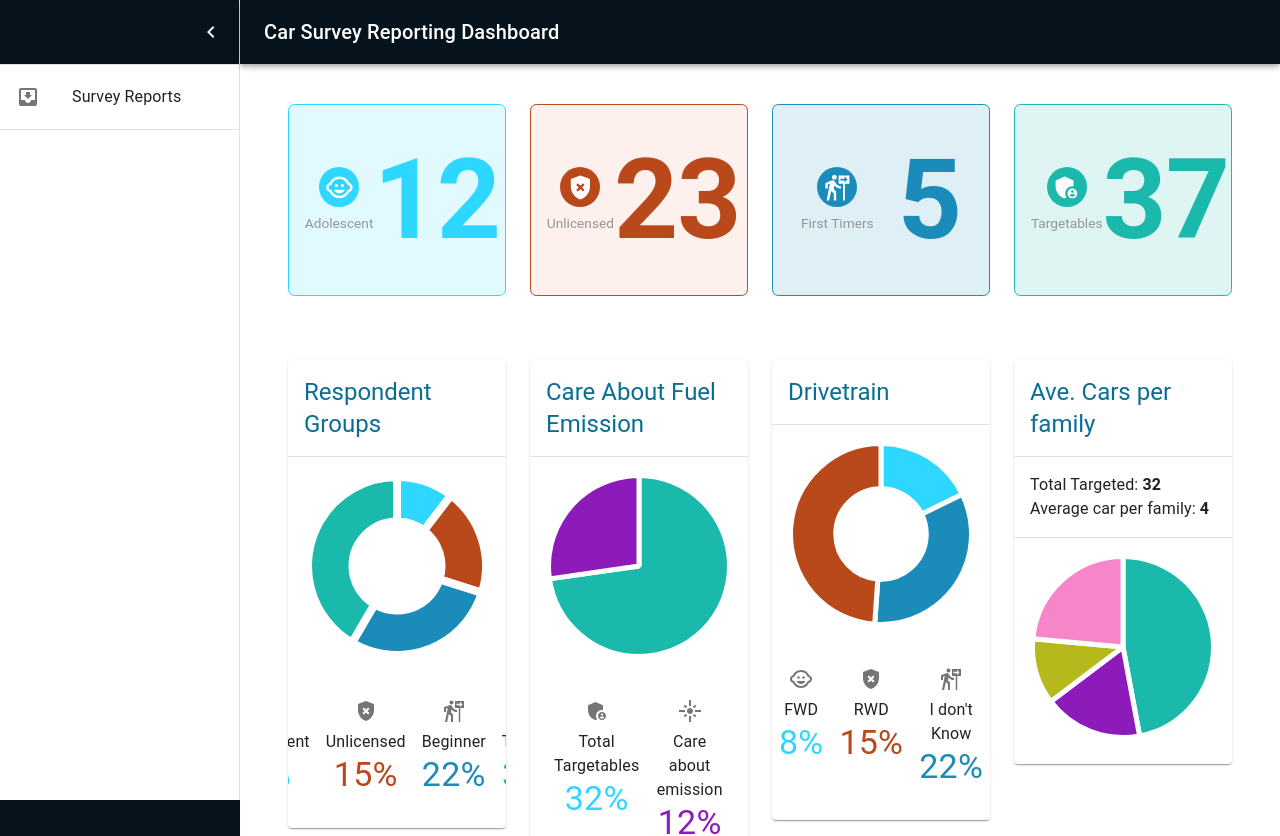
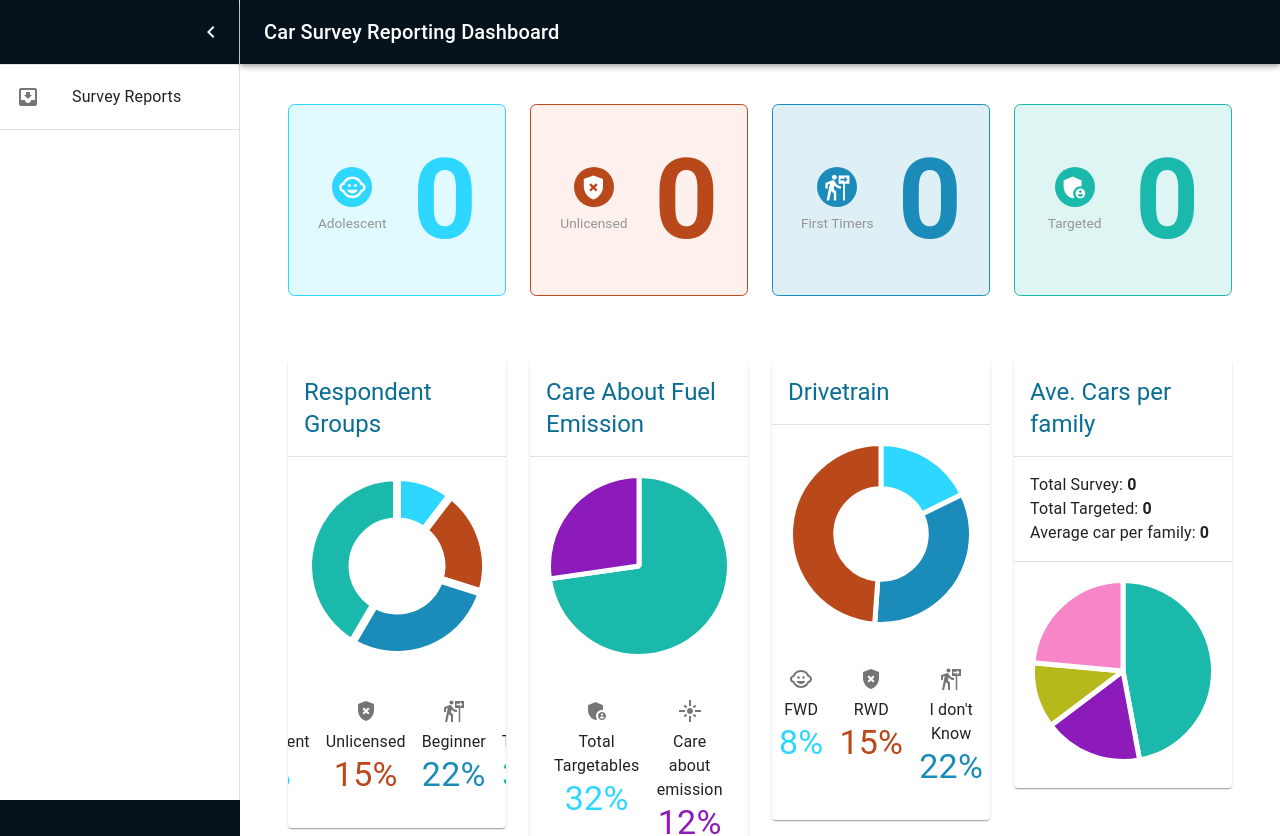
Before and after one commit to cziem/carsurvey, a React (Create React App) app: page /overview in a window 1280 px wide. Shown: the top 836 px of the page. Built offline with nearby package versions, Linux system fonts and the light colour scheme.

Commit message:
Generate basic data analysis

```diff
--- a/src/components/Charts/AverageCarPerFamily.tsx
+++ b/src/components/Charts/AverageCarPerFamily.tsx
@@ -9,12 +9,34 @@ import {
 } from "@mui/material"
 import React from "react"
 import { Pie } from "react-chartjs-2"
+import { TDBPayload } from "../../types/type"
+import { getSurveys } from "../../utils/database"
 
 interface IProps {
   [x: string]: any
 }
 const AverageCarPerFamily = (props: IProps) => {
   const theme = useTheme()
+  const [survey, setSurvey] = React.useState<TDBPayload[]>([])
+
+  React.useEffect(() => {
+    const data = getSurveys()
+    setSurvey(data)
+  }, [])
+
+  const totalTargeted = () =>
+    survey.filter((item) => item.beginner?.toLowerCase().includes("no")).length
+
+  const averageCarPerFamily = () => {
+    let data = survey.filter((item) =>
+      item.beginner?.toLowerCase().includes("no")
+    )
+    return data.reduce((runningTotal, item) => {
+      let total = runningTotal + Number(item?.carSize)
+
+      return Math.round(total / data.length)
+    }, 0)
+  }
 
   const data = {
     datasets: [
@@ -65,10 +87,13 @@ const AverageCarPerFamily = (props: IProps) => {
           }}
         >
           <Typography variant="body1">
-            Total Targeted: <strong>32</strong>
+            Total Survey: <strong>{survey.length}</strong>
           </Typography>
           <Typography variant="body1">
-            Average car per family: <strong>4</strong>
+            Total Targeted: <strong>{totalTargeted()}</strong>
+          </Typography>
+          <Typography variant="body1">
+            Average car per family: <strong>{averageCarPerFamily()}</strong>
           </Typography>
         </Box>
       </CardContent>
--- a/src/pages/AdminDashboard/index.tsx
+++ b/src/pages/AdminDashboard/index.tsx
@@ -10,8 +10,39 @@ import RespondentsGrouping from "../../components/Charts/RespondentsGrouping"
 import FuelEmission from "../../components/Charts/FuelEmission"
 import Drivetrain from "../../components/Charts/Drivetrain"
 import AverageCarPerFamily from "../../components/Charts/AverageCarPerFamily"
+import { getSurveys } from "../../utils/database"
+import { TDBPayload } from "../../types/type"
 
 const AdminDashboard = () => {
+  const [survey, setSurvey] = React.useState<TDBPayload[]>([])
+
+  React.useEffect(() => {
+    const data = getSurveys()
+    setSurvey(data)
+  }, [])
+
+  // Get OverviewSummary
+  const getOverviewSummary = (type: string) => {
+    if (type === "adolescent") {
+      return survey.filter((item) => +item.age < 18).length
+    }
+    if (type === "unlicensed") {
+      return survey.filter((item) =>
+        item.licensed?.toLowerCase().includes("no")
+      ).length
+    }
+    if (type === "beginner") {
+      return survey.filter((item) =>
+        item.beginner?.toLowerCase().includes("yes")
+      ).length
+    }
+    if (type === "targeted") {
+      return survey.filter((item) =>
+        item.beginner?.toLowerCase().includes("no")
+      ).length
+    }
+  }
+
   return (
     <AuthLayout>
       <Wrapper>
@@ -24,7 +55,9 @@ const AdminDashboard = () => {
               </Icon>
             </div>
             <div className="total">
-              <Typography variant="h2">12</Typography>
+              <Typography variant="h2">
+                {getOverviewSummary("adolescent")}
+              </Typography>
             </div>
           </Grid>
           <Grid item className="unlicensed">
@@ -35,7 +68,9 @@ const AdminDashboard = () => {
               </Icon>
             </div>
             <div className="total">
-              <Typography variant="h2">23</Typography>
+              <Typography variant="h2">
+                {getOverviewSummary("unlicensed")}
+              </Typography>
             </div>
           </Grid>
           <Grid item className="first-timer">
@@ -46,18 +81,22 @@ const AdminDashboard = () => {
               </Icon>
             </div>
             <div className="total">
-              <Typography variant="h2">5</Typography>
+              <Typography variant="h2">
+                {getOverviewSummary("beginner")}
+              </Typography>
             </div>
           </Grid>
           <Grid item className="target">
             <div className="info">
-              <Typography variant="h5">Targetables</Typography>
+              <Typography variant="h5">Targeted</Typography>
               <Icon className="icon">
                 <AdminPanelSettingsIcon />
               </Icon>
             </div>
             <div className="total">
-              <Typography variant="h2">37</Typography>
+              <Typography variant="h2">
+                {getOverviewSummary("targeted")}
+              </Typography>
             </div>
           </Grid>
         </Grid>
--- a/src/utils/database.ts
+++ b/src/utils/database.ts
@@ -1,4 +1,6 @@
-export const saveToDB = (payload: any) => {
+import { TDBPayload } from "./../types/type.d"
+
+export const saveToDB = (payload: TDBPayload) => {
   let responseList: any = localStorage.getItem("survey") || '""'
   responseList = JSON.parse(responseList)
 
@@ -13,3 +15,7 @@ export const saveToDB = (payload: any) => {
   // Save to DB
   localStorage.setItem("survey", JSON.stringify(responseList))
 }
+
+export const getSurveys = (): TDBPayload[] => {
+  return JSON.parse(localStorage.getItem("survey") || '""') || []
+}
```
Also changed, not shown: src/types/type.d.ts (+11 -2 lines).
